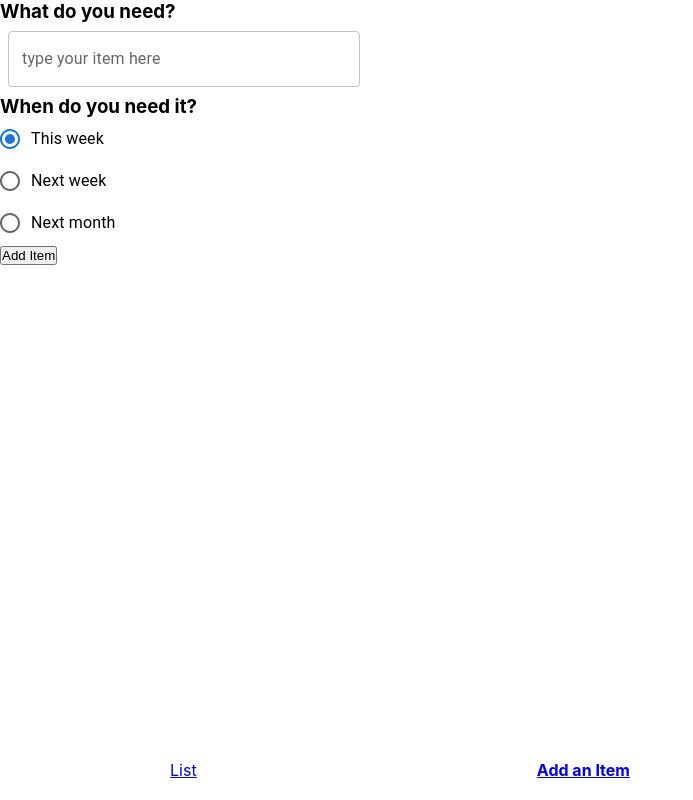
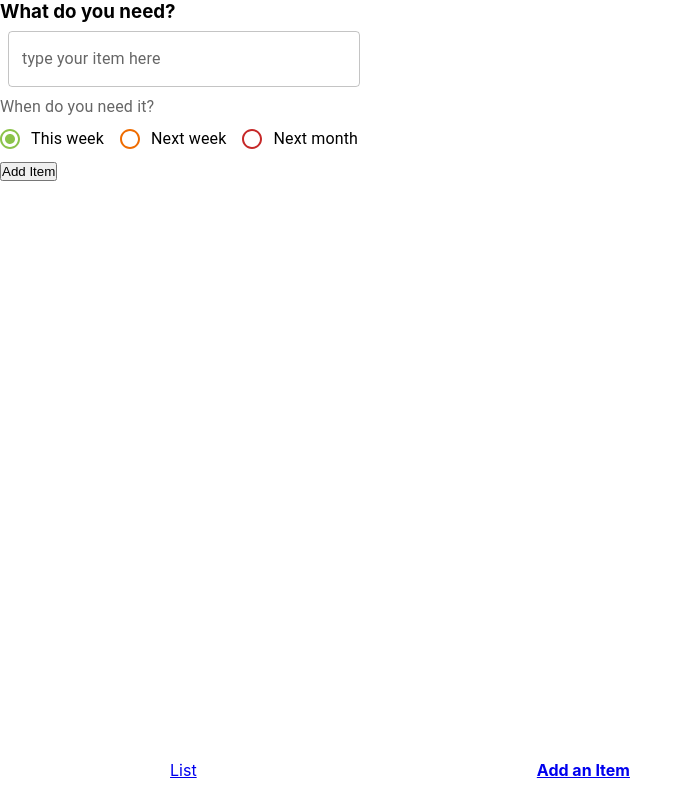
Before and after one commit to the-collab-lab/tcl-31-smart-shopping-list, a React (Create React App) app: page /add in a window 1280 px wide. Shown: the whole page, without its empty margins (0-693 px from the left). Built offline with nearby package versions, Linux system fonts and the light colour scheme.

Commit message:
Add color to Radio Button

```diff
--- a/src/AddForm.js
+++ b/src/AddForm.js
@@ -8,19 +8,22 @@ import {
 } from '@firebase/firestore';
 import { db } from './lib/firebase.js';
 // import { FormControl, FormLabel, RadioGroup, FormControlLabel, Radio  } from '@mui/material';
-import RadioGroup from '@mui/material/RadioGroup';
-import FormControlLabel from '@mui/material/FormControlLabel';
-import FormControl from '@mui/material/FormControl';
-import Radio from '@mui/material/Radio';
-import TextField from '@mui/material/TextField';
-import Box from '@mui/material/Box';
+import {
+  RadioGroup,
+  FormControlLabel,
+  FormControl,
+  Radio,
+  TextField,
+  Box,
+  FormLabel,
+} from '@mui/material';
+import { lightGreen, orange, red } from '@mui/material/colors';
 
 function AddForm() {
   const [item, setItem] = useState('');
   const [days, setDays] = useState(7);
   const [shoppingList, setShoppingList] = useState([]);
   const [errorMessage, setErrorMessage] = useState('');
-  const [selectedValue, setSelectedValue] = React.useState('a');
 
   const userToken = localStorage.getItem('token');
 
@@ -100,40 +103,65 @@ function AddForm() {
       {/* finish the materia UI*/}
 
       <div>
-        <h3>When do you need it?</h3>
-
         <FormControl component="fieldset">
+          <FormLabel component="legend">When do you need it?</FormLabel>
           <RadioGroup
+            row
             aria-label="days"
-            defaultValue="7"
+            value="7"
             name="radio-buttons-group"
+            onChange={handleChange}
           >
             <FormControlLabel
               value="7"
-              control={<Radio />}
-              label="This week"
+              control={
+                <Radio
                   id="soon"
                   name="days"
                   checked={days === 7}
-              onChange={handleChange}
+                  sx={{
+                    color: lightGreen[800],
+                    '&.Mui-checked': {
+                      color: lightGreen[500],
+                    },
+                  }}
+                />
+              }
+              label="This week"
             />
             <FormControlLabel
               value="14"
-              control={<Radio />}
-              label="Next week"
+              control={
+                <Radio
                   id="kind-of-soon"
                   name="days"
                   checked={days === 14}
-              onChange={handleChange}
+                  sx={{
+                    color: orange[800],
+                    '&.Mui-checked': {
+                      color: orange[500],
+                    },
+                  }}
+                />
+              }
+              label="Next week"
             />
             <FormControlLabel
               value="30"
-              control={<Radio />}
-              label="Next month"
+              control={
+                <Radio
                   id="not-soon"
                   name="days"
                   checked={days === 30}
-              onChange={handleChange}
+                  sx={{
+                    color: red[800],
+                    '&.Mui-checked': {
+                      color: red[500],
+                    },
+                  }}
+                />
+              }
+              label="Next month"
             />
           </RadioGroup>
         </FormControl>
```
Lines whose indentation alone changed are shown as unchanged.
